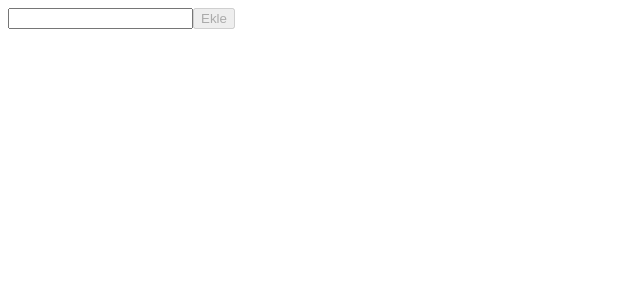
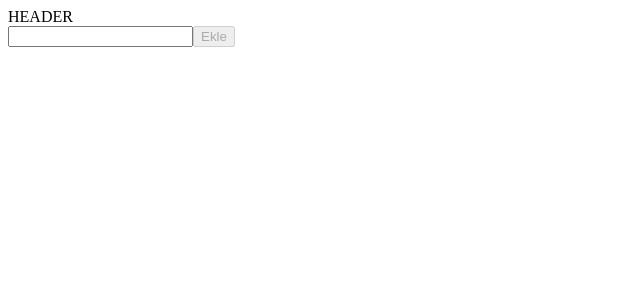
Before and after one commit to firatToktas/react-test, a React (Create React App) app: page / in a window 1280 px wide. Shown: the top 300 px of the page, without its empty margins (0-640 px from the left). Built offline with nearby package versions, Linux system fonts and the light colour scheme.

Commit message:
Memoization ile react projelerinde performansı artırma nasıl yapılır

```diff
--- a/package.json
+++ b/package.json
@@ -14,7 +14,7 @@
     "web-vitals": "^2.1.4"
   },
   "scripts": {
-    "start": "react-scripts start",
+    "start": "set PORT=5000 && react-scripts start",
     "build": "react-scripts build",
     "test": "react-scripts test",
     "eject": "react-scripts eject"
--- /dev/null
+++ b/src/components/Memoization.js
@@ -0,0 +1,12 @@
+import { memo } from "react";
+
+function Header(){
+    console.log('header render');
+    return(
+        <header>
+            HEADER
+        </header>
+    )
+}
+
+export default memo(Header);
--- a/src/components/Todo.js
+++ b/src/components/Todo.js
@@ -1,6 +1,8 @@
 import { useState } from "react";
+import Header from "./Memoization";
+function TodoApp(){
 
-function TodoApp(){
+    console.log('app render');
     const [todo, setTodo]=useState('');
     const [todos, setTodos]=useState([]);
 
@@ -11,9 +13,11 @@ function TodoApp(){
     const printTodo=()=>{
         setTodos([...todos, todo]);
         setTodo('');
+        console.log('gönderdi');
     }
     return (
         <>
+        <Header></Header>
         <form onSubmit={addTodo}>
             <input type="text" value={todo} onChange={addTodo}/>
             <button type="submit" onClick={printTodo} disabled={!todo}>Ekle</button>
```
